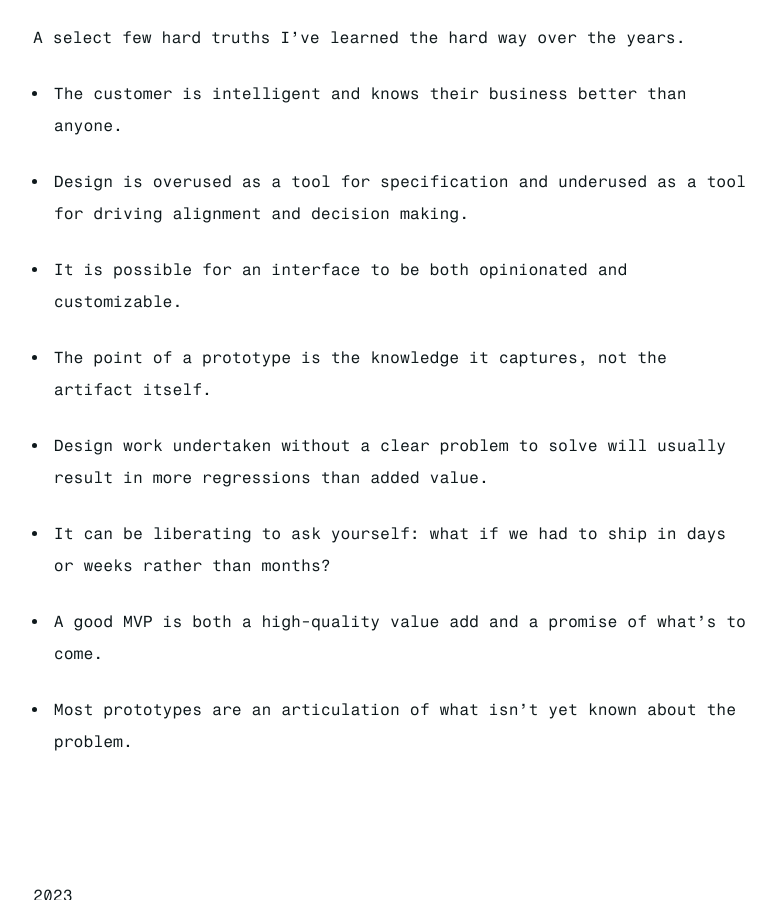
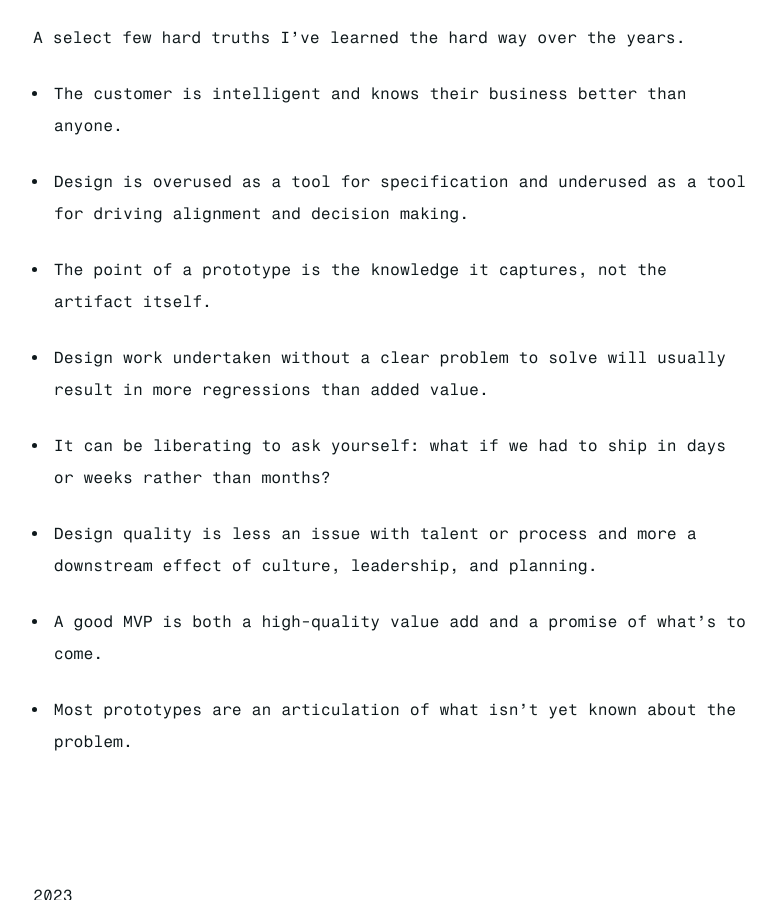
Before and after one commit to kevinfinlayson/kevinfinlayson.com, a Jekyll site: the page built from approach.markdown, in a window 1280 px wide and 900 px high, scrolled down 1033 px. Shown: the whole window, without its empty margins (111-887 px from the left). Built offline with Jekyll 4.4.1, drawn with Linux system fonts in a browser that asks for light colours.

Commit message:
added point about quality, removed point about opinion (#23)

```diff
--- a/approach.markdown
+++ b/approach.markdown
@@ -20,14 +20,14 @@ A select few hard truths I've learned the hard way over the years.
 
 - Design is overused as a tool for specification and underused as a tool for driving alignment and decision making.
 
-- It is possible for an interface to be both opinionated and customizable.
-
 - The point of a prototype is the knowledge it captures, not the artifact itself.
 
 - Design work undertaken without a clear problem to solve will usually result in more regressions than added value.
 
 - It can be liberating to ask yourself: what if we had to ship in days or weeks rather than months?
 
+- Design quality is less an issue with talent or process and more a downstream effect of culture, leadership, and planning.
+
 - A good MVP is both a high-quality value add and a promise of what's to come.
 
 - Most prototypes are an articulation of what isn't yet known about the problem.
```
